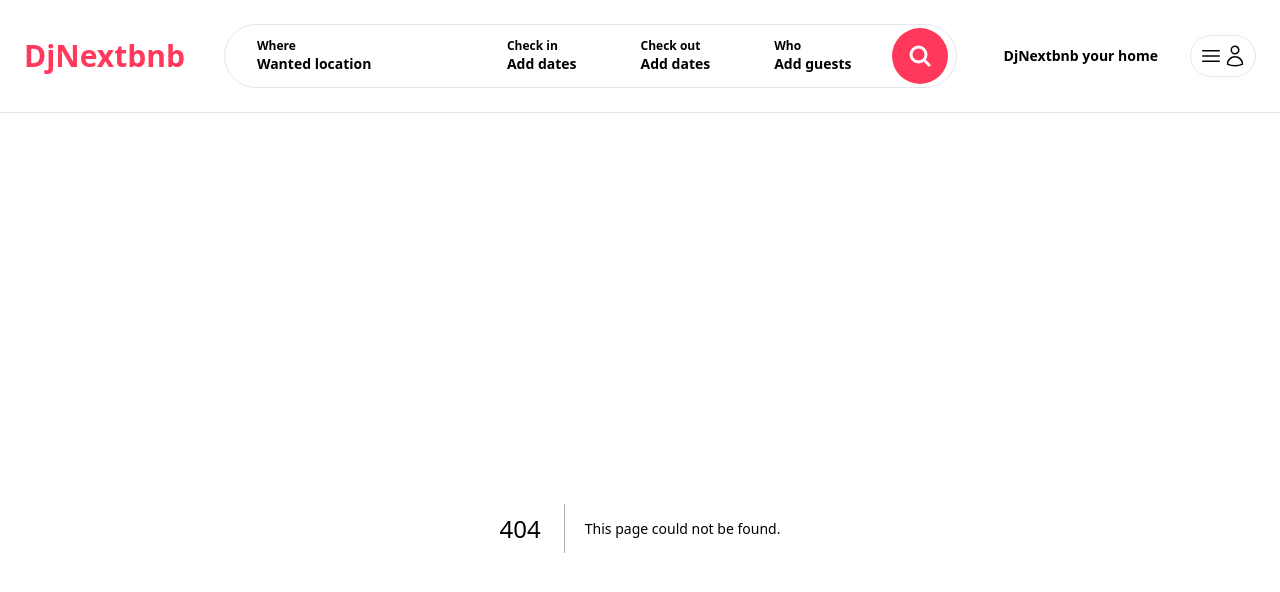
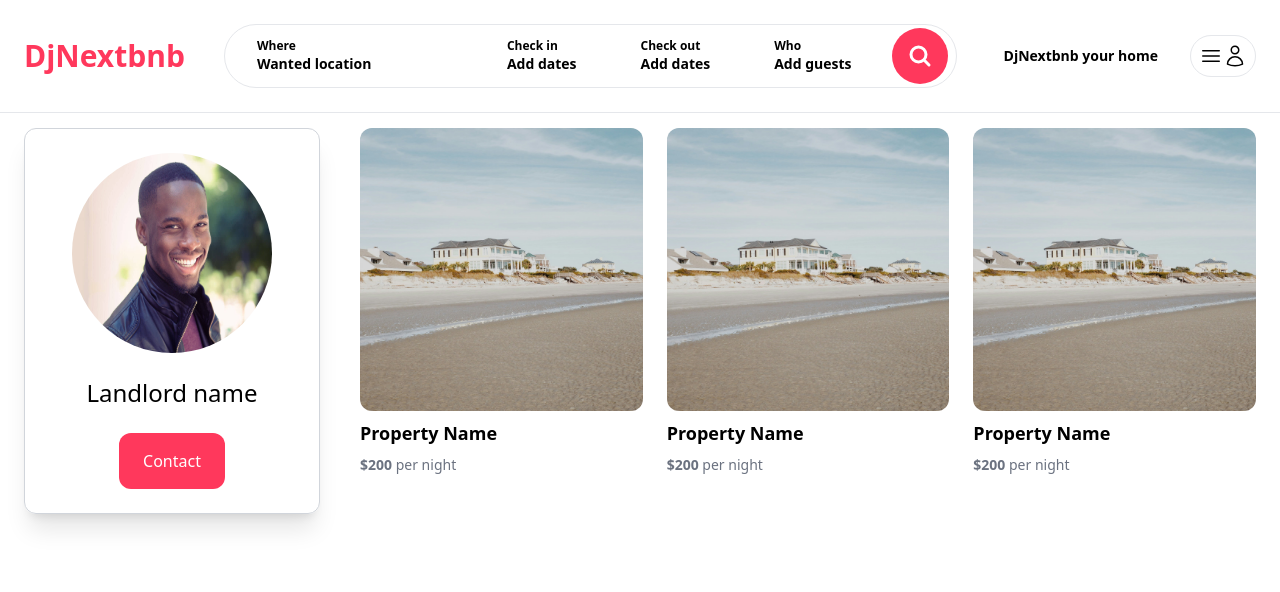
Before and after one commit to AlfredoAG025/airbnb-clone-nextjs-django, a Next.js app in the folder djangobnb/: page /landlords/1 in a window 1280 px wide. Before the commit this address had no page. Shown: the top 592 px of the page. Built offline with nearby package versions, Linux system fonts and the light colour scheme.

Commit message:
feat: Add Landlord page

```diff
--- /dev/null
+++ b/djangobnb/app/components/ContactButton.tsx
@@ -0,0 +1,7 @@
+export const ContactButton = () => {
+    return (
+        <div className="cursor-pointer mt-6 py-4 px-6 bg-airbnb text-white rounded-xl hover:bg-airbnbDark transition">
+            Contact
+        </div>
+    );
+};
--- /dev/null
+++ b/djangobnb/app/landlords/[id]/page.tsx
@@ -0,0 +1,35 @@
+import { ContactButton } from "@/app/components/ContactButton";
+import { PropertyList } from "@/app/components/properties/PropertyList";
+import Image from "next/image";
+
+const LandlordDetailPage = () => {
+    return (
+        <main className="max-w-[1500px] mx-auto px-6 pb-6">
+            <div className="grid grid-cols-1 md:grid-cols-4 gap-4">
+                <aside className="col-span-1 mb-4">
+                    <div className="flex flex-col items-center p-6 rounded-xl border border-gray-300 shadow-xl">
+                        <div className="relative size-[200px]">
+                            <Image
+                                fill
+                                src="/profile_pic_1.jpg"
+                                alt="Landlord name"
+                                className="rounded-full"
+                            />
+                        </div>
+
+                        <h1 className="mt-6 text-2xl">Landlord name</h1>
+                        <ContactButton />
+                    </div>
+                </aside>
+
+                <div className="col-span-1 md:col-span-3 pl-0 md:pl-6">
+                    <div className="grid grid-cols-1 md:grid-cols-3 lg:grid-cols-3 gap-6">
+                        <PropertyList />
+                    </div>
+                </div>
+            </div>
+        </main>
+    );
+};
+
+export default LandlordDetailPage;
```
Also changed, not shown: 1 other file (tests, documents, lock files or other folders).
